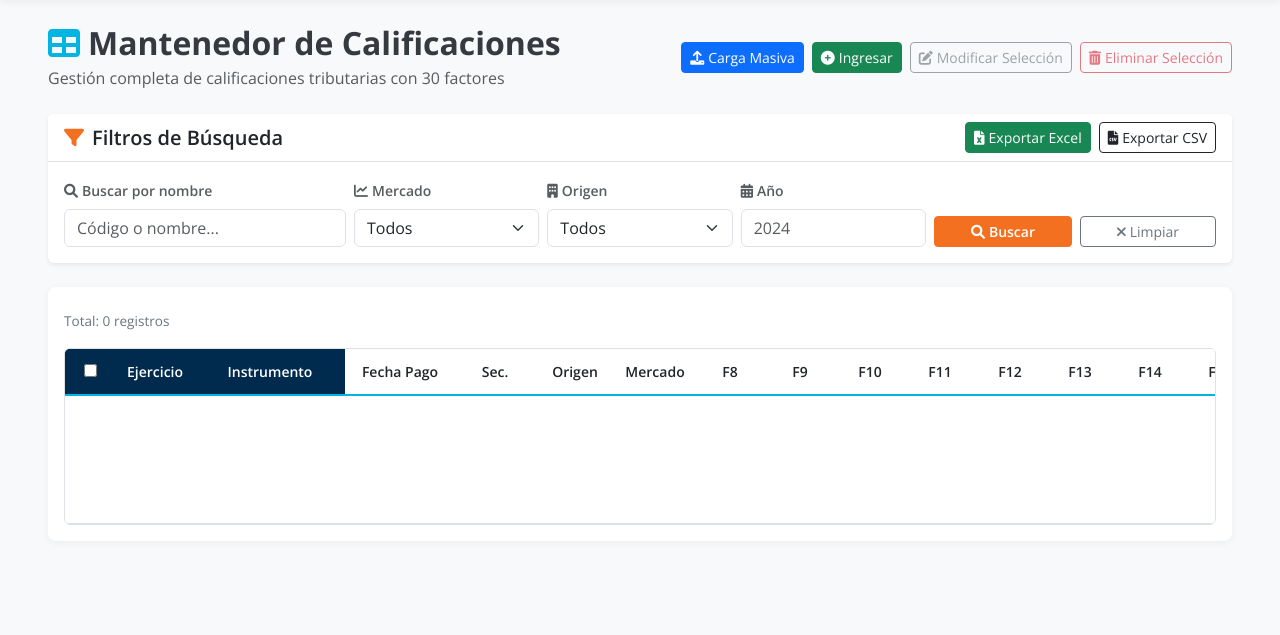
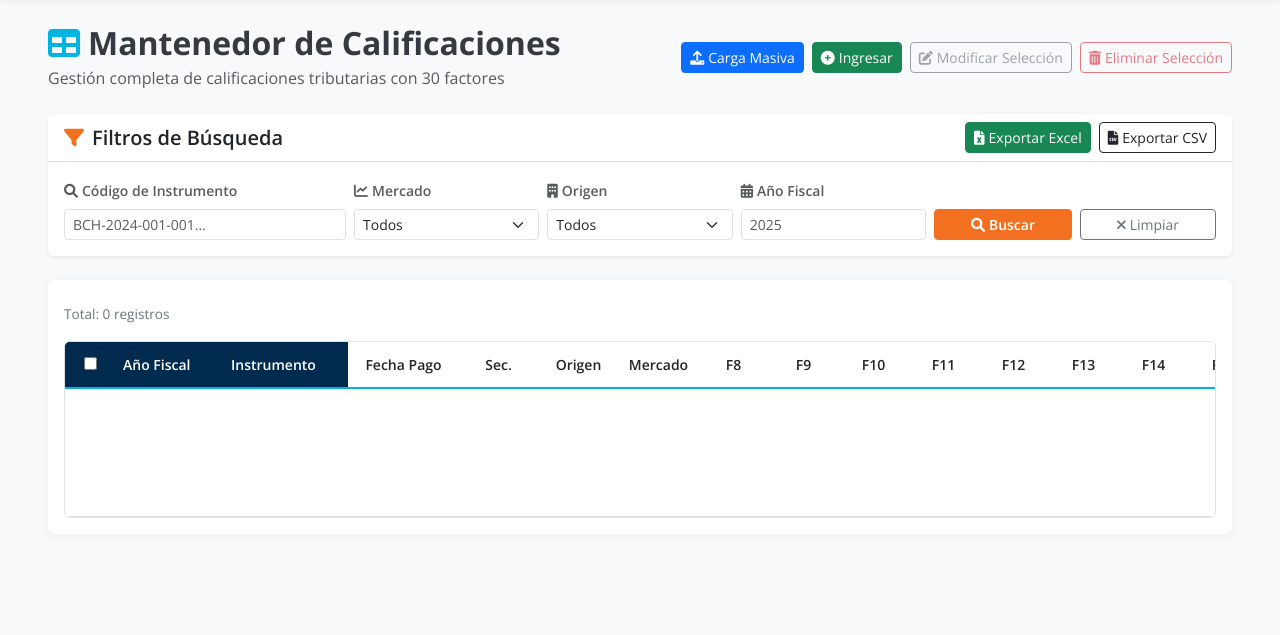
Before and after one commit to Ewniah/nuam_project, a Django app: page /calificaciones/ in a window 1280 px wide. Shown: the part 76-711 px from the top of the page. Run offline with Django 5.2, Linux system fonts and the light colour scheme; the visitor is signed in with stand-in values (Sample User, id 1); data that the repository does not hold is empty.

Commit message:
fix(ui): corregir labels (Codigo de Instrumento, Año Fiscal) y alinear altura de inputs con botones

```diff
--- a/templates/calificaciones/listar.html
+++ b/templates/calificaciones/listar.html
@@ -417,13 +417,13 @@ document.addEventListener('DOMContentLoaded', function() {
                     <!-- Búsqueda General -->
                     <div class="col-md-3">
                         <label for="codigo_instrumento" class="form-label fw-semibold small text-muted">
-                            <i class="fas fa-search me-1"></i>Buscar por nombre
+                            <i class="fas fa-search me-1"></i>Código de Instrumento
                         </label>
                         <input type="text"
-                               class="form-control"
+                               class="form-control form-control-sm"
                                id="codigo_instrumento"
                                name="codigo_instrumento"
-                               placeholder="Código o nombre..."
+                               placeholder="BCH-2024-001-001..."
                                value="{{ codigo_instrumento }}">
                     </div>
                     <!-- Mercado -->
@@ -431,7 +431,7 @@ document.addEventListener('DOMContentLoaded', function() {
                         <label for="mercado" class="form-label fw-semibold small text-muted">
                             <i class="fas fa-chart-line me-1"></i>Mercado
                         </label>
-                        <select name="mercado" id="mercado" class="form-select">
+                        <select name="mercado" id="mercado" class="form-select form-select-sm">
                             <option value="">Todos</option>
                             <option value="ACN" {% if mercado == 'ACN' %}selected{% endif %}>Acciones</option>
                             <option value="CFI" {% if mercado == 'CFI' %}selected{% endif %}>CFI</option>
@@ -443,7 +443,7 @@ document.addEventListener('DOMContentLoaded', function() {
                         <label for="tipo_sociedad" class="form-label fw-semibold small text-muted">
                             <i class="fas fa-building me-1"></i>Origen
                         </label>
-                        <select name="tipo_sociedad" id="tipo_sociedad" class="form-select">
+                        <select name="tipo_sociedad" id="tipo_sociedad" class="form-select form-select-sm">
                             <option value="">Todos</option>
                             <option value="C" {% if tipo_sociedad == 'C' %}selected{% endif %}>Bolsa</option>
                             <option value="A" {% if tipo_sociedad == 'A' %}selected{% endif %}>Corredora</option>
@@ -452,13 +452,13 @@ document.addEventListener('DOMContentLoaded', function() {
                     <!-- Año -->
                     <div class="col-md-2">
                         <label for="ejercicio" class="form-label fw-semibold small text-muted">
-                            <i class="fas fa-calendar-alt me-1"></i>Año
+                            <i class="fas fa-calendar-alt me-1"></i>Año Fiscal
                         </label>
                         <input type="number"
                                name="ejercicio"
                                id="ejercicio"
-                               class="form-control"
-                               placeholder="2024"
+                               class="form-control form-control-sm"
+                               placeholder="2025"
                                value="{{ ejercicio }}"
                                min="2000"
                                max="2100">
@@ -466,10 +466,10 @@ document.addEventListener('DOMContentLoaded', function() {
                     <!-- Botones -->
                     <div class="col-md-3">
                         <div class="d-flex gap-2">
-                            <button type="submit" class="btn btn-nuam-primary btn-sm flex-fill">
+                            <button type="submit" class="btn btn-nuam-primary btn-sm flex-fill" style="height: 31px;">
                                 <i class="fas fa-search me-1"></i>Buscar
                             </button>
-                            <a href="{% url 'listar_calificaciones' %}" class="btn btn-outline-secondary btn-sm flex-fill">
+                            <a href="{% url 'listar_calificaciones' %}" class="btn btn-outline-secondary btn-sm flex-fill" style="height: 31px; display: flex; align-items: center; justify-content: center;">
                                 <i class="fas fa-times me-1"></i>Limpiar
                             </a>
                         </div>
@@ -498,7 +498,7 @@ document.addEventListener('DOMContentLoaded', function() {
                         <th style="min-width: 50px;">
                             <input type="checkbox" id="selectAll" title="Seleccionar todo">
                         </th>
-                        <th style="min-width: 80px;">Ejercicio</th>
+                        <th style="min-width: 80px;">Año Fiscal</th>
                         <th style="min-width: 150px;">Instrumento</th>
                         <th style="min-width: 110px;">Fecha Pago</th>
                         <th style="min-width: 80px;">Sec.</th>
```
